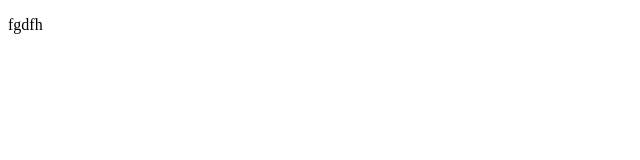
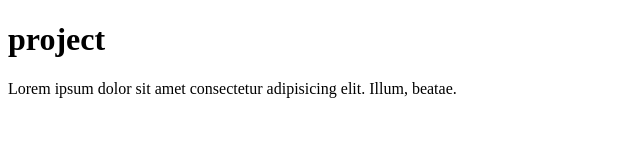
Before and after one commit to shakhawat-cse21/project, a plain HTML site: page index.html in a window 1280 px wide. Shown: the whole page, without its empty margins (0-640 px from the left). Drawn offline with Linux system fonts and the light colour scheme.

Commit message:
add header

```diff
--- a/index.html
+++ b/index.html
@@ -6,6 +6,7 @@
     <title>Document</title>
 </head>
 <body>
-   <p>fgdfh</p>
+   <h1>project</h1>
+   <p>Lorem ipsum dolor sit amet consectetur adipisicing elit. Illum, beatae.</p>
 </body>
 </html>
```
